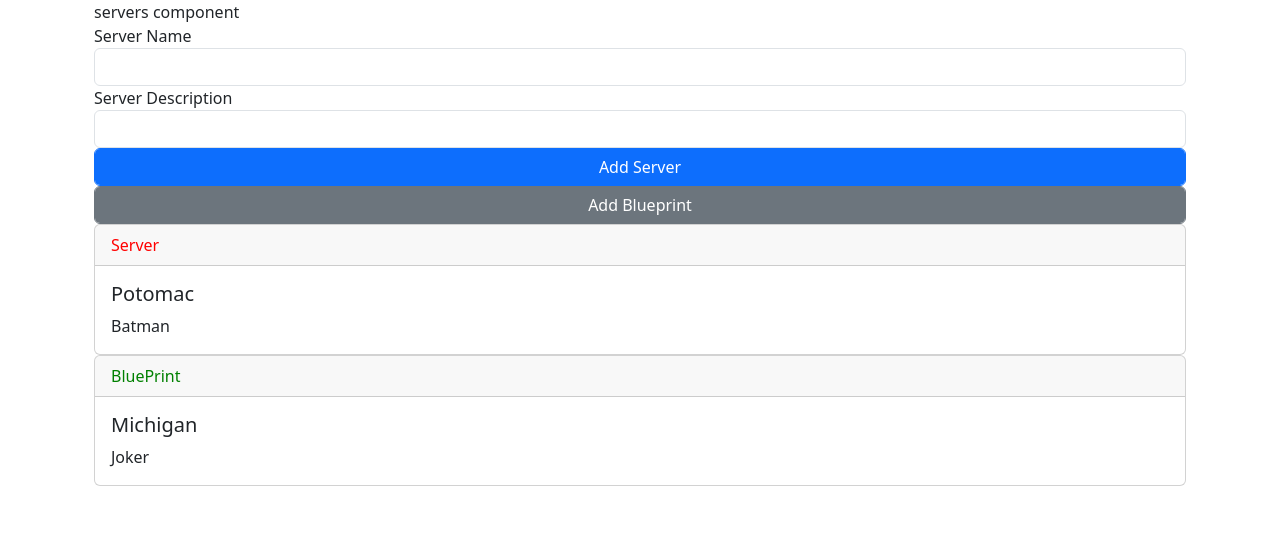
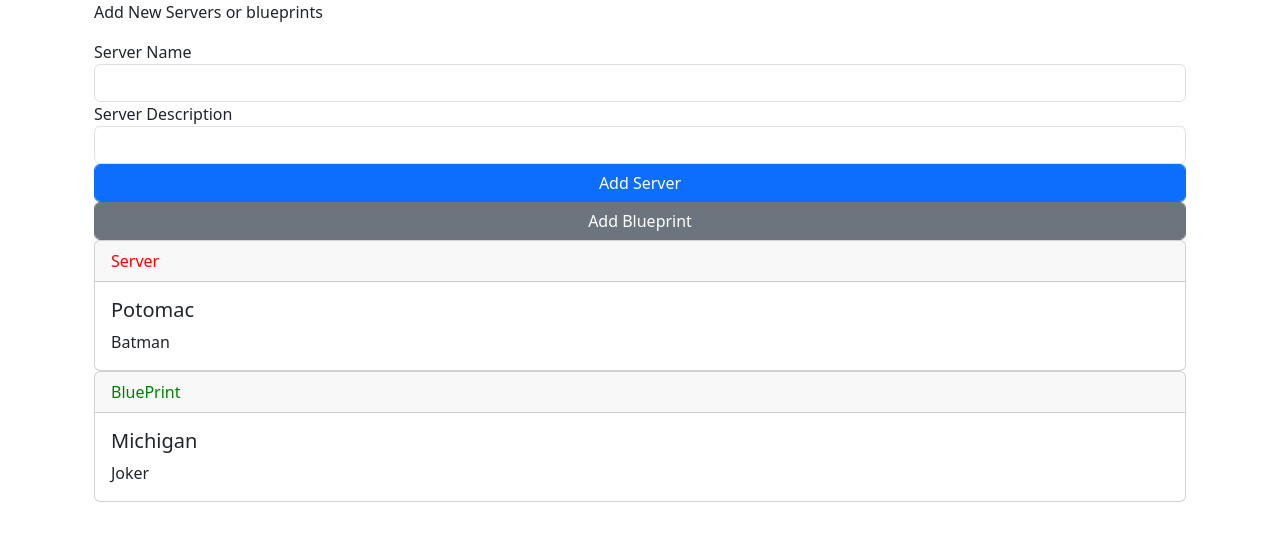
Before and after one commit to sureshushers/Angular_Data_Binding, an Angular app in the folder databinding/: page / in a window 1280 px wide. Shown: the top 540 px of the page. Built offline with nearby package versions, Linux system fonts and the light colour scheme.

Commit message:
6 files modified

```diff
--- a/databinding/src/app/app.component.html
+++ b/databinding/src/app/app.component.html
@@ -1,11 +1,22 @@
 <div class="container">
-  <div class="row"><app-cockpit></app-cockpit></div>
+  <div class="row">
+    <app-cockpit
+      (emitServerCreated)="onServerAdded($event)"
+      (emitBluePrintCreated)="onBluePrintAdded($event)"
+    ></app-cockpit>
+  </div>
   <div class="row">
     <!-- <app-servers *ngFor="let server of serverElements"> -->
     <!-- Bind the server element in the servers component and pass the server (the loop variable) to the element using property binding -->
+    <!-- <app-servers
+      *ngFor="let serverElement of serverElements"
+      [element]="serverElement"
+       ></app-servers
+    > -->
+
     <app-servers
       *ngFor="let serverElement of serverElements"
-      [element]="serverElement"
+      [serverElement]="serverElement"
     ></app-servers>
   </div>
 </div>
--- a/databinding/src/app/app.component.ts
+++ b/databinding/src/app/app.component.ts
@@ -10,4 +10,20 @@ export class AppComponent {
     { type: 'server', name: 'Potomac', content: 'Batman' },
     { type: 'blueprint', name: 'Michigan', content: 'Joker' },
   ];
+
+  onServerAdded(event: { name: string; content: string }) {
+    this.serverElements.push({
+      type: 'server',
+      name: event.name,
+      content: event.content,
+    });
+  }
+
+  onBluePrintAdded(event: { name: string; content: string }) {
+    this.serverElements.push({
+      type: 'blueprint',
+      name: event.name,
+      content: event.content,
+    });
+  }
 }
--- a/databinding/src/app/cockpit/cockpit.component.html
+++ b/databinding/src/app/cockpit/cockpit.component.html
@@ -1,9 +1,10 @@
 <div class="container">
-  <label for="">servers component</label><br />
+  <p>Add New Servers or blueprints</p>
+
   <label for="Server name">Server Name</label><br />
-  <input type="text" class="form-control" />
+  <input type="text" class="form-control" [(ngModel)]="newServerName" />
   <label for="">Server Description</label>
-  <input type="text" class="form-control" />
+  <input type="text" class="form-control" [(ngModel)]="newServerContent" />
   <button class="btn btn-primary form-control" (click)="onAddServer()">
     Add Server
   </button>
--- a/databinding/src/app/cockpit/cockpit.component.ts
+++ b/databinding/src/app/cockpit/cockpit.component.ts
@@ -1,4 +1,4 @@
-import { Component } from '@angular/core';
+import { Component, EventEmitter, Output } from '@angular/core';
 
 @Component({
   selector: 'app-cockpit',
@@ -6,14 +6,37 @@ import { Component } from '@angular/core';
   styleUrls: ['./cockpit.component.css'],
 })
 export class CockpitComponent {
+  /***
+   * Section 3: Passing the data from the cockpit to parent which is App Component
+   * 1. Set a property that could emit an custom event
+   * 2. Mark that property using @Output() decorator
+   * 3. Emit the event in the button click method
+   */
+
+  @Output() emitServerCreated = new EventEmitter<{
+    name: string;
+    content: string;
+  }>();
+
+  @Output() emitBluePrintCreated = new EventEmitter<{
+    name: string;
+    content: string;
+  }>();
+
   newServerName = '';
   newServerContent = '';
 
   onAddServer() {
-    alert('Server is clicked');
+    this.emitServerCreated.emit({
+      name: this.newServerName,
+      content: this.newServerContent,
+    });
   }
 
   onAddBluePrint() {
-    alert('Blueprint is clicked');
+    this.emitBluePrintCreated.emit({
+      name: this.newServerName,
+      content: this.newServerContent,
+    });
   }
 }
```
Also changed, not shown: databinding/src/app/app.module.ts (+5 -11 lines), databinding/src/app/servers/servers.component.ts (+11 -1 lines).
